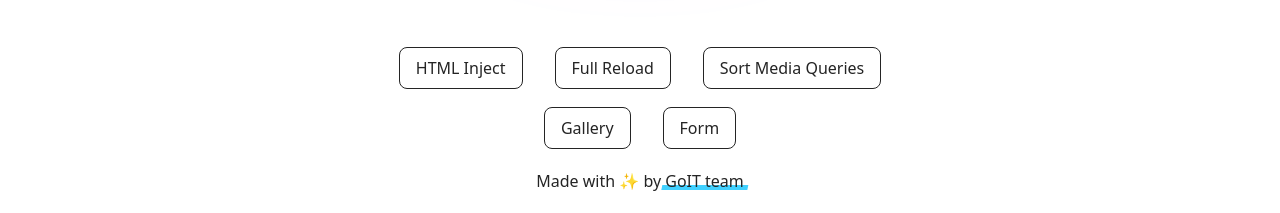
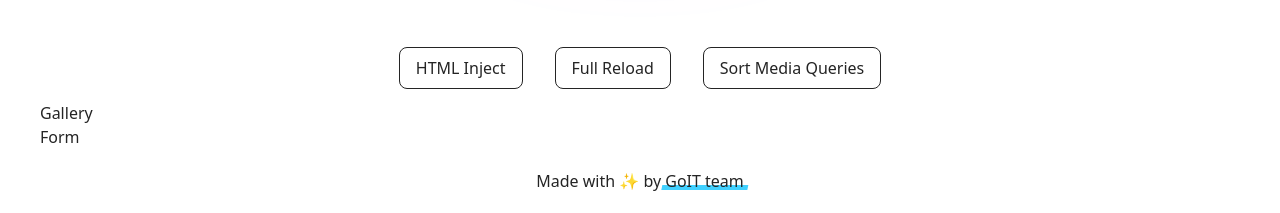
Before and after one commit to Arrakk-tur/goit-advancedjs-hw-01, a plain HTML site: page index.html in a window 1280 px wide. Shown: the part 587-800 px from the top of the page. Drawn offline with Linux system fonts and the light colour scheme; files that its build step writes are made by us from their sources; files whose address does not match are found by name.

Commit message:
Deploying to gh-pages from @ Arrakk-tur/goit-advancedjs-hw-01@e9155ca7d53da45107cb1be278ec738f317d4d95 🚀

```diff
--- a/index.html
+++ b/index.html
@@ -108,9 +108,9 @@
 
     </main>
 
-    <article class="badges">
+    <article>
       <div class="container">
-        <ul class="badges-list">
+        <!-- <ul class="badges-list">
           <li class="badges-item">
             <a
               class="badges-link"
@@ -127,6 +127,11 @@
               >Form</a
             >
           </li>
+        </ul> -->
+
+        <ul>
+          <li><a href="./1-gallery.html">Gallery</a></li>
+          <li><a href="./2-form.html">Form</a></li>
         </ul>
       </div>
     </article>
```
